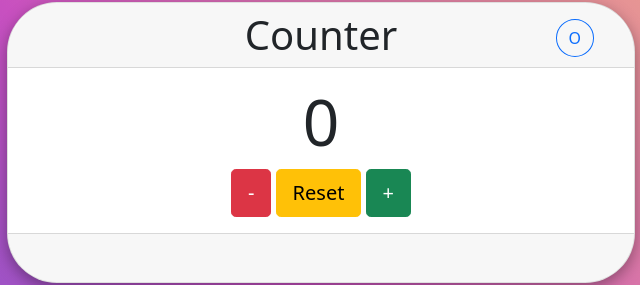
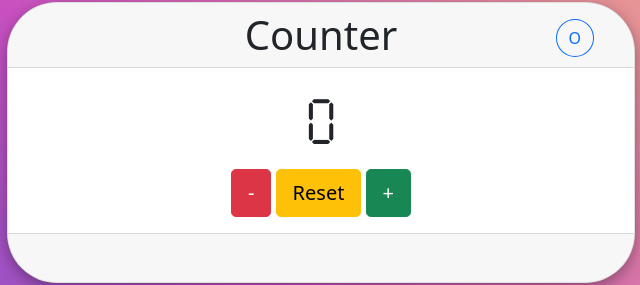
Before and after one commit to yashkuncolienker-vb/counter, a plain HTML site: page index.html in a window 1280 px wide. Shown: the part 178-463 px from the top of the page, 319-959 px from the left. Drawn offline with Linux system fonts and the light colour scheme.

Commit message:
Changed font

```diff
--- a/style.css
+++ b/style.css
@@ -1,3 +1,7 @@
+@font-face {
+  font-family: Seven Segment;
+  src: url("fonts/Seven\ Segment.ttf");
+}
 #outer {
   background-color: #4158d0;
   background-image: linear-gradient(
@@ -34,3 +38,7 @@ div > a:hover {
   border-radius: 50%;
   transition: border-radius 0.5s;
 }
+
+#display {
+  font-family: Seven Segment;
+}
```
Also changed, not shown: index.html (+2 -1 lines), fonts/Seven Segment.ttf (added).
